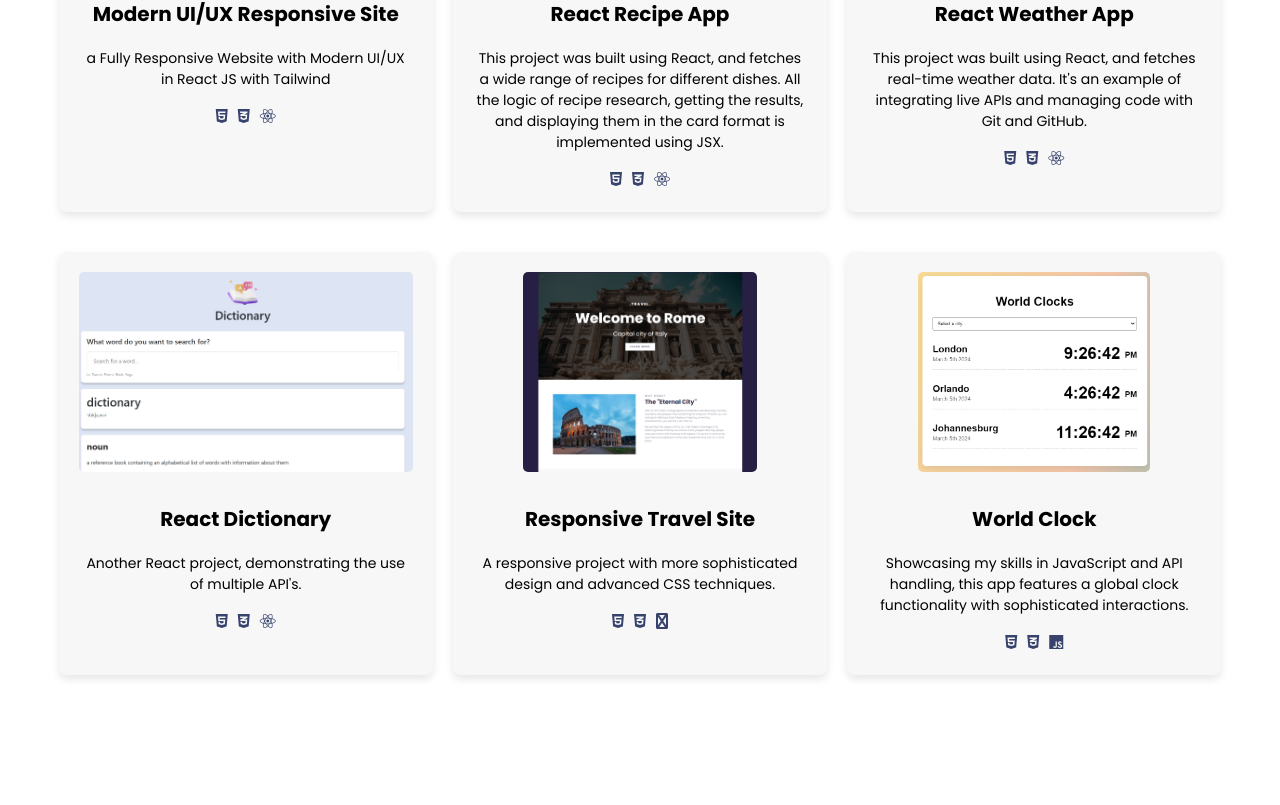
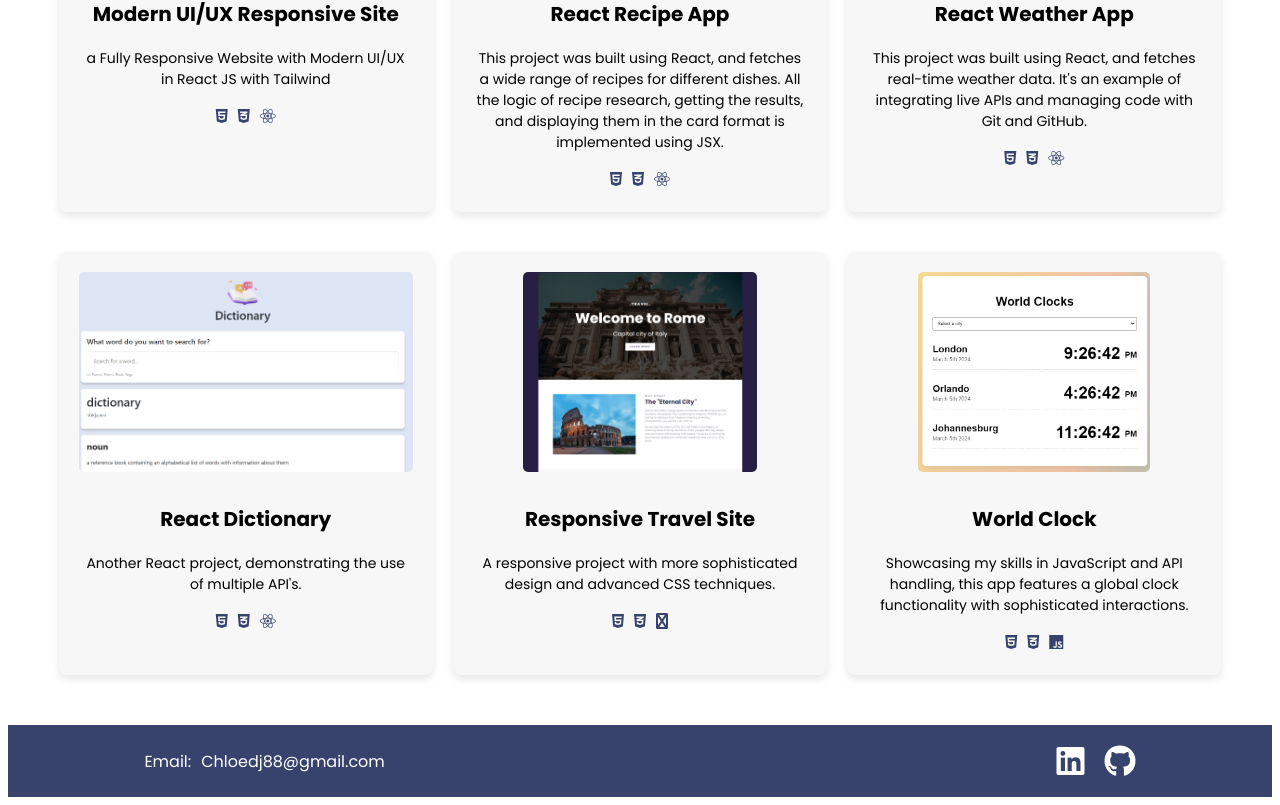
Before and after one commit to Chloedj/reactportfoliochloe, a React (Create React App) app: page / in a window 1280 px wide. Shown: the part 1828-2633 px from the top of the page. Before the commit the page ends 2531 px from the top, so only its background shows below. Built offline with nearby package versions, Linux system fonts and the light colour scheme.

Commit message:
Added Footer

```diff
--- a/src/App.js
+++ b/src/App.js
@@ -1,5 +1,6 @@
 import AboutMe from './AboutMe';
 import './App.css';
+import Footer from './Footer';
 import Hero from './Hero';
 import Projects from './Projects';
 import Navbar from './navbar';
@@ -11,6 +12,7 @@ function App() {
       <Hero />
       <AboutMe />
       <Projects />
+      <Footer />
     </div>
   );
 }
--- /dev/null
+++ b/src/Footer.css
@@ -0,0 +1,38 @@
+.footer {
+    background-color: #37436D;
+    margin-top: 30px;
+    color: white;
+    padding: 20px 10%;
+    display: flex;
+    justify-content: space-between;
+    align-items: center;
+}
+
+.footer-container {
+    display: flex;
+    justify-content: space-between;
+    align-items: center;
+    width: 100%;
+
+}
+
+.footer-column {
+    display: flex;
+    align-items: center;
+}
+
+.footer-column p,
+.footer-column a {
+    color: #fff;
+    text-decoration: none;
+    margin: 0 10px;
+}
+
+.footer-column a {
+    display: inline-flex;
+    align-items: center;
+}
+
+.footer-column a:hover {
+    color: #9F00FF;
+}
--- /dev/null
+++ b/src/Footer.js
@@ -0,0 +1,30 @@
+import React from 'react'
+import './Footer.css'
+
+const Footer = () => {
+  return (
+    <div className='footer'>
+    <div className="footer-container">
+          <div className="footer-column">
+            <p>
+              Email:
+              <a href="mailto:Chloedj88@gmail.com">Chloedj88@gmail.com</a>
+            </p>
+          </div>
+          <div className="footer-column">
+            <a
+              href="https://www.linkedin.com/in/chloe-duggan-jones/"
+              target="_blank" rel="noreferrer"
+            >
+              <i className="fa-brands fa-linkedin fa-2x"></i>
+            </a>
+            <a href="https://github.com/Chloedj" target="_blank" rel="noreferrer">
+              <i className="fa-brands fa-github fa-2x"></i>
+            </a>
+          </div>
+        </div>
+    </div>
+  )
+}
+
+export default Footer
```
